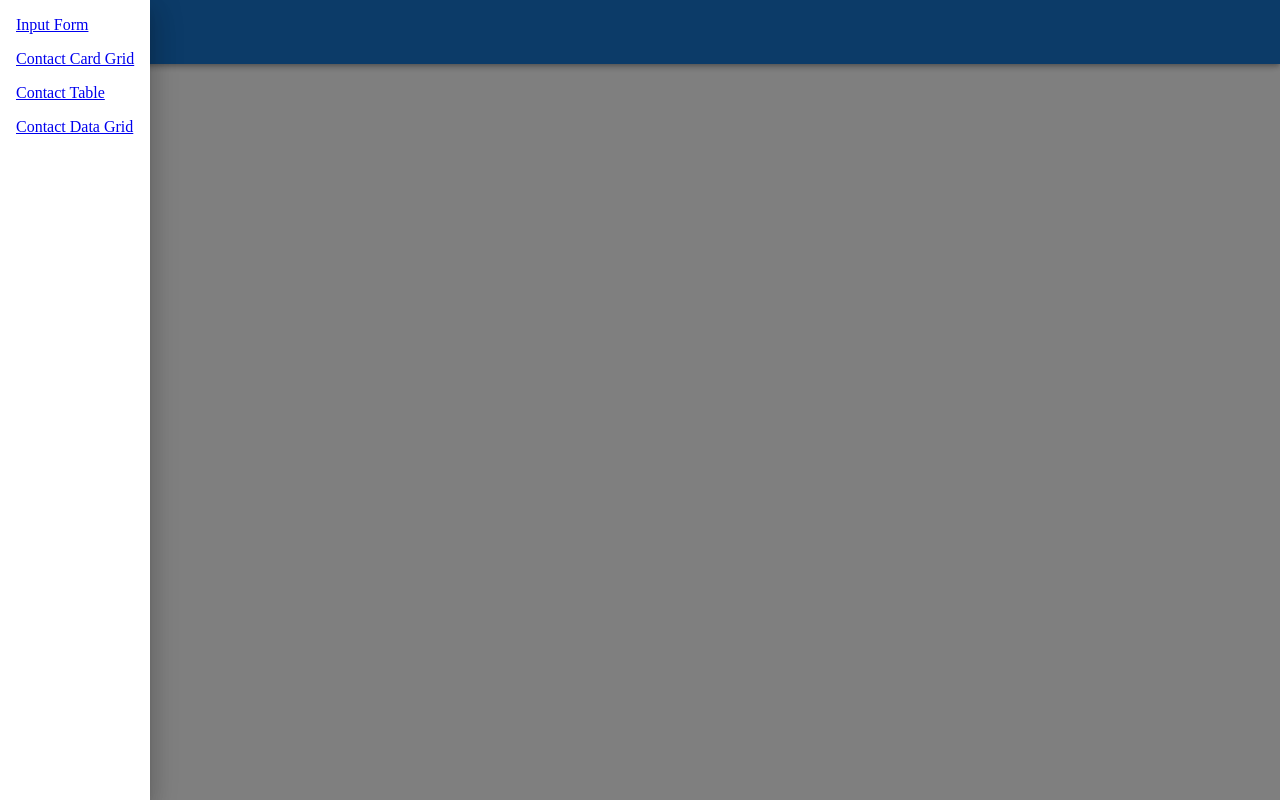
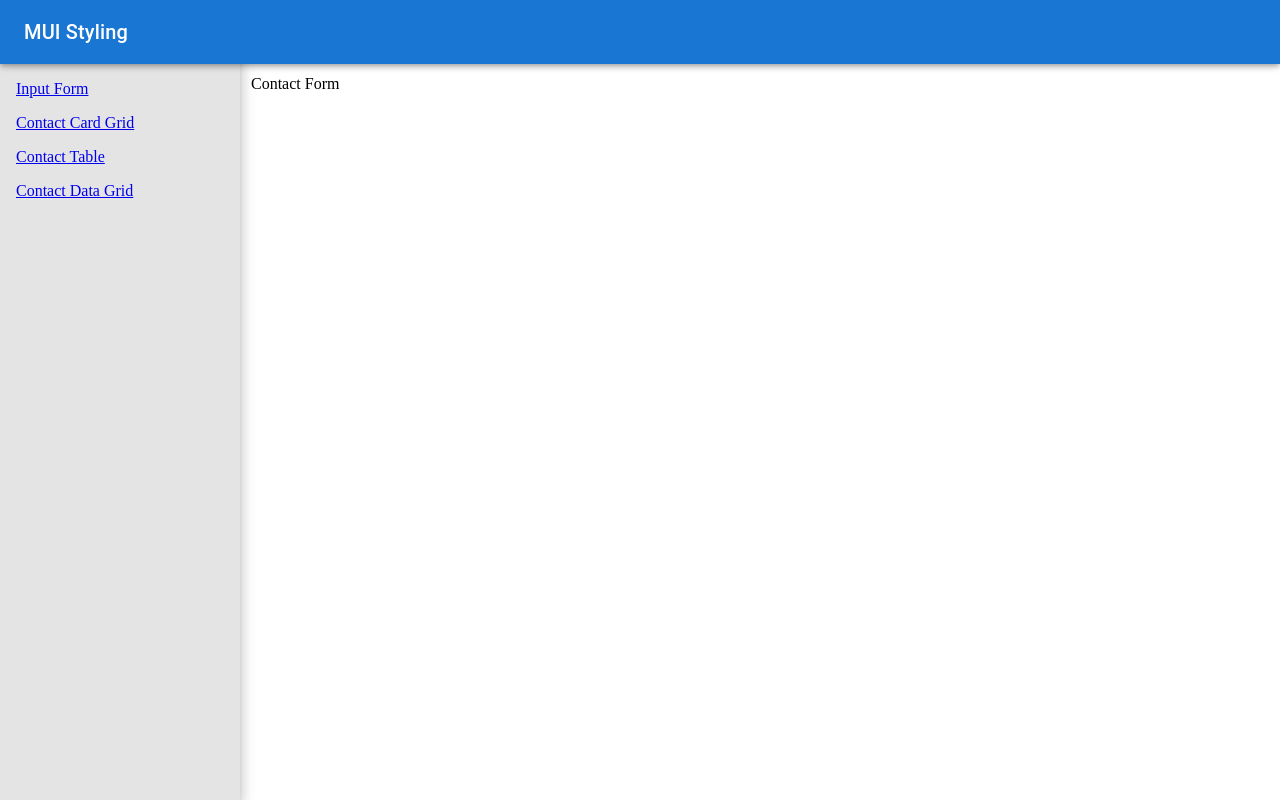
Before and after one commit to Taraskiiin/mui-app, a React (Create React App) app: page / in a window 1280 px wide. Built offline with nearby package versions, Linux system fonts and the light colour scheme.

Commit message:
fix(UI): added styles to main Layout

```diff
--- a/src/Components/Scaffold/NavDrawer.tsx
+++ b/src/Components/Scaffold/NavDrawer.tsx
@@ -3,8 +3,10 @@ import {
 	Drawer,
 	List,
 	ListItem,
+	Theme,
 	Toolbar,
 	Typography,
+	useTheme,
 } from '@mui/material';
 import { BrowserRouter, Link, Routes, Route } from 'react-router-dom';
 import ContactDataGrid from '../DataGrid/ContactDataGrid';
@@ -12,17 +14,51 @@ import ContactCardGrid from '../DataGrid/ContactDataGrid';
 import ContactForm from '../Form/ContactForm';
 import ContactTable from '../Table/ContactTable';
 
+const drawerWidth = 240;
+
+const themedStyles = (theme: Theme) => {
+	return {
+		appBar: {
+			zIndex: theme.zIndex.drawer + 1,
+		},
+	};
+};
+
+const simpleStyles = {
+	drawer: {
+		width: drawerWidth,
+		'& .MuiBackdrop-root': {
+			display: 'none',
+		},
+	},
+	drawerPaper: {
+		width: drawerWidth,
+		backgroundColor: 'rgba(120, 120, 120, 0.2)',
+	},
+	content: {
+		marginLeft: drawerWidth,
+		padding: 3,
+	},
+};
+
 export default function NavDrawer() {
+	const theme = useTheme();
 	return (
 		<BrowserRouter>
-			<AppBar position='fixed'>
+			<AppBar position='fixed' sx={themedStyles(theme).appBar}>
 				<Toolbar>
 					<Typography variant='h6' noWrap>
 						MUI Styling
 					</Typography>
 				</Toolbar>
 			</AppBar>
-			<Drawer variant='temporary' open={true}>
+			<Drawer
+				variant='temporary'
+				open={true}
+				sx={simpleStyles.drawer}
+				PaperProps={{ sx: simpleStyles.drawerPaper, elevation: 9 }}
+			>
+				<Toolbar />
 				<List>
 					{[
 						{ text: 'Input Form', route: '/form' },
@@ -36,7 +72,8 @@ export default function NavDrawer() {
 					))}
 				</List>
 			</Drawer>
-			<main>
+			<main style={simpleStyles.content}>
+				<Toolbar />
 				<Routes>
 					<Route path='/' element={<ContactForm />} />
 					<Route path='/form' element={<ContactForm />} />
```
